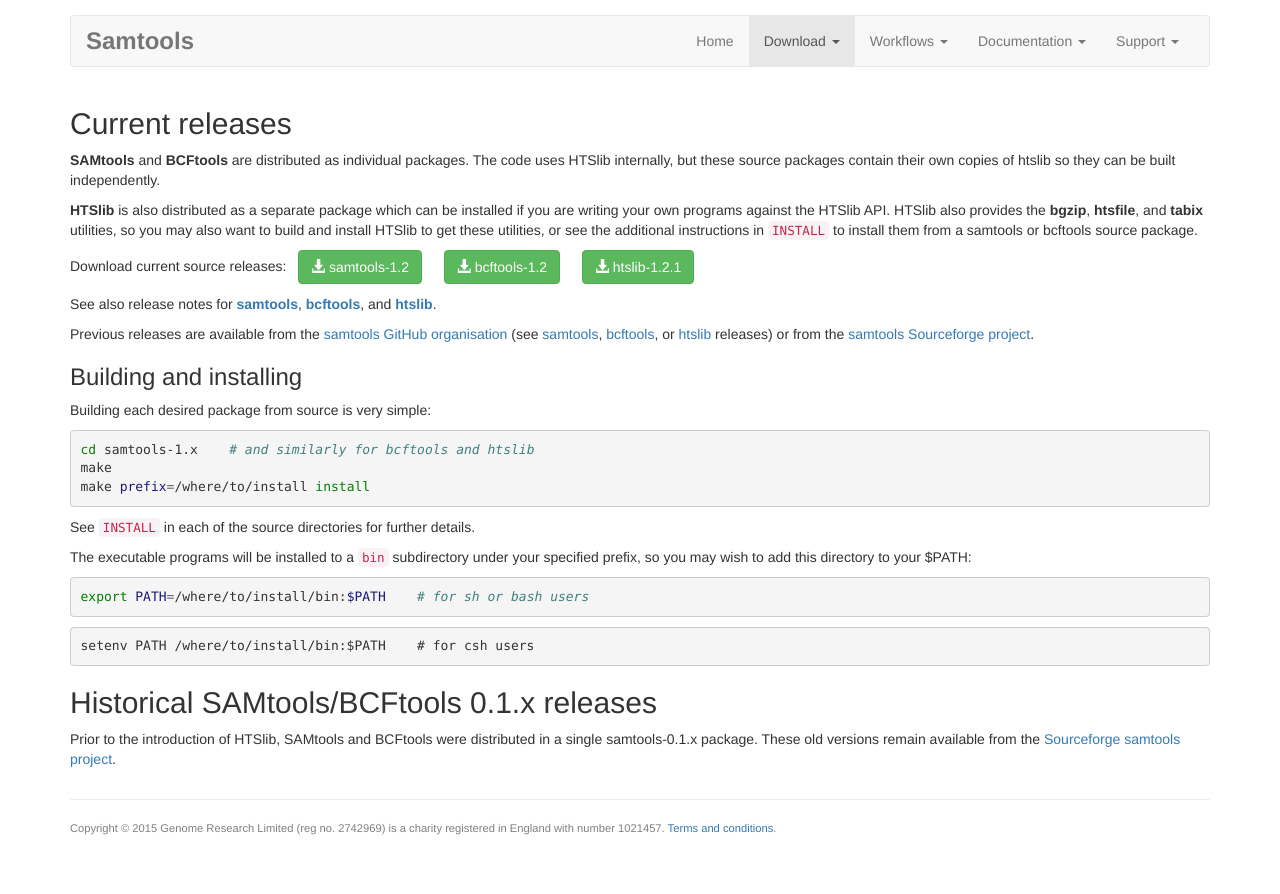
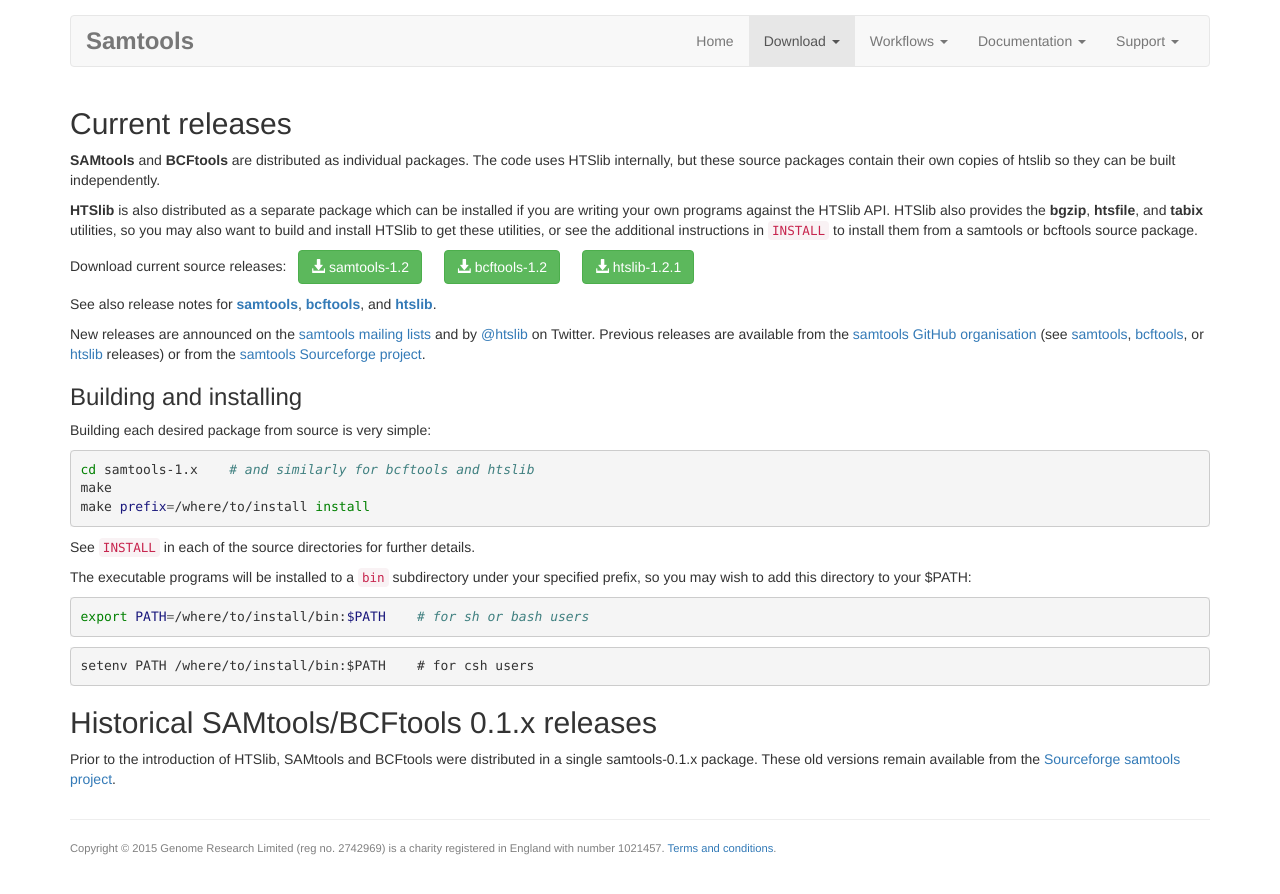
Before and after one commit to samtools/www.htslib.org, a Jekyll site: the page built from download.md, in a window 1280 px wide. Shown: the top 894 px of the page. Built offline with Jekyll 4.4.1, drawn with Linux system fonts in a browser that asks for light colours; nearby versions of some CDN libraries.

Commit message:
Mention where release announcements are made

```diff
--- a/download.md
+++ b/download.md
@@ -30,6 +30,8 @@ See also release notes for
 [**bcftools**](https://github.com/samtools/bcftools/releases/latest/),
 and [**htslib**](https://github.com/samtools/htslib/releases/latest/).
 
+New releases are announced on the [samtools mailing lists] and by [@htslib]
+on Twitter.
 Previous releases are available from the
 [samtools GitHub organisation](https://github.com/samtools/)
 (see [samtools](https://github.com/samtools/samtools/releases/),
@@ -37,6 +39,9 @@ Previous releases are available from the
 or [htslib](https://github.com/samtools/htslib/releases/) releases)
 or from the
 [samtools Sourceforge project](http://sourceforge.net/projects/samtools/files/samtools/).
+
+[@htslib]: https://twitter.com/htslib
+[samtools mailing lists]: ../support#mailing-lists
 
 ### Building and installing
 
```
